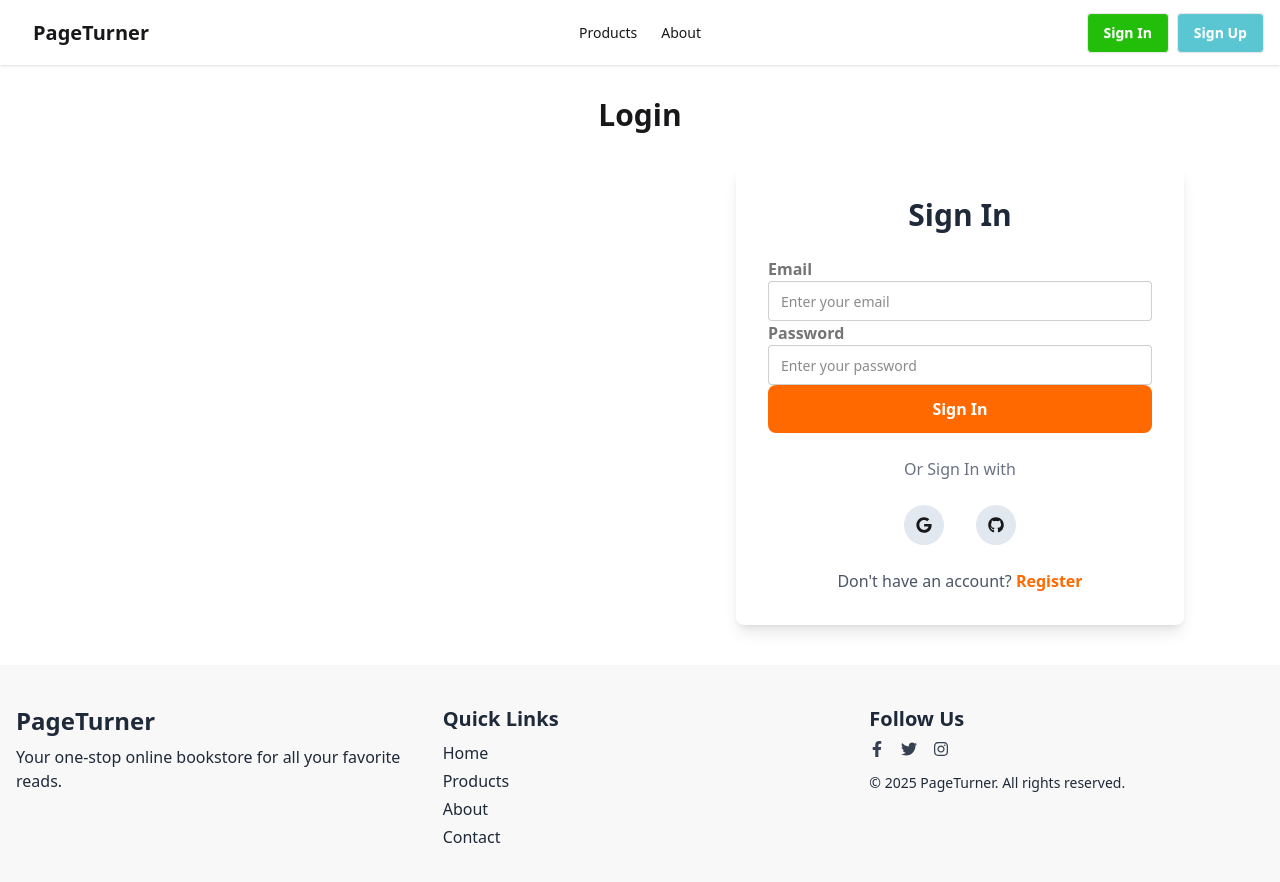
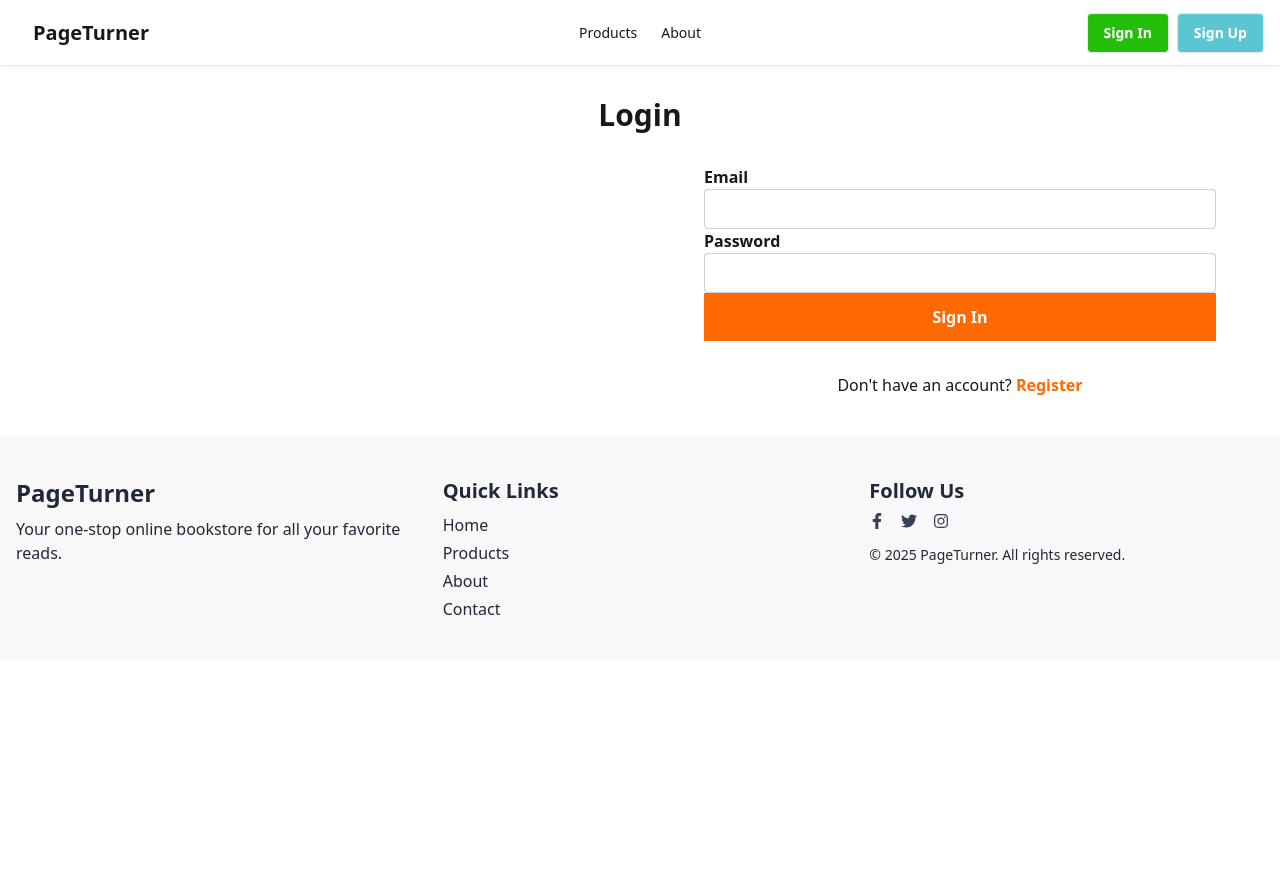
Before and after one commit to mehediakash01/next-project, a Next.js app: page /Login in a window 1280 px wide. Shown: the top 882 px of the page. After the commit the page ends 800 px from the top, so only its background shows below. Built offline with nearby package versions, Linux system fonts and the light colour scheme.

Commit message:
redirect user after successfully login

```diff
--- a/Component/LoginForm.jsx
+++ b/Component/LoginForm.jsx
@@ -1,89 +1,52 @@
 "use client";
 import React, { useState } from "react";
+import { signIn } from "next-auth/react";
 import Link from "next/link";
-import SocialLogin from "./SocialLogin";
+import { useRouter } from "next/router";
 
 export default function LoginForm() {
-  const [email, setEmail] = useState("");
-  const [password, setPassword] = useState("");
+  const [error, setError] = useState("");
   const [loading, setLoading] = useState(false);
 
   const handleSubmit = async (e) => {
     e.preventDefault();
     setLoading(true);
 
-    try {
-      const res = await fetch("/api/login", {
-        method: "POST",
-        headers: { "Content-Type": "application/json" },
-        body: JSON.stringify({ email, password }),
-      });
+    const email = e.target.email.value;
+    const password = e.target.password.value;
 
-      const data = await res.json();
+    const res = await signIn("credentials", {
 
-      if (res.ok) {
-        alert(`Welcome back, ${data.user.name}!`);
-        // TODO: redirect to dashboard or home
-      } else {
-        alert(data.message);
-      }
-    } catch (err) {
-      console.error("Login error:", err);
-      alert("Something went wrong!");
-    } finally {
-      setLoading(false);
+      email,
+      password,
+      callbackUrl:'/'
+    });
+
+    setLoading(false);
+
+    if (res.error) {
+      setError(res.error);
+    } else {
+      setError("");
+    routr
     }
   };
 
   return (
-    <form
-      onSubmit={handleSubmit}
-      className="w-full max-w-md bg-white p-8 rounded-lg shadow-lg space-y-6"
-    >
-      <h2 className="text-3xl font-bold text-center text-gray-800 mb-6">
-        Sign In
-      </h2>
-
+    <form onSubmit={handleSubmit} className="w-full max-w-lg space-y-8">
       <label className="form-control w-full">
-        <div className="label w-full">
-          <span className="label-text font-bold">Email</span>
-        </div>
-        <input
-          type="email"
-          placeholder="Enter your email"
-          className="input input-bordered w-full"
-          value={email}
-          onChange={(e) => setEmail(e.target.value)}
-          required
-        />
+        <span className="label-text font-bold">Email</span>
+        <input type="text" name="email" className="input input-bordered w-full" />
       </label>
-
       <label className="form-control w-full">
-        <div className="label w-full">
-          <span className="label-text font-bold">Password</span>
-        </div>
-        <input
-          type="password"
-          placeholder="Enter your password"
-          className="input input-bordered w-full"
-          value={password}
-          onChange={(e) => setPassword(e.target.value)}
-          required
-        />
+        <span className="label-text font-bold">Password</span>
+        <input type="password" name="password" className="input input-bordered w-full" />
       </label>
-
-      <button
-        type="submit"
-        disabled={loading}
-        className="w-full h-12 bg-orange-500 text-white font-bold rounded-lg hover:bg-orange-600 transition"
-      >
-        {loading ? "Signing In..." : "Sign In"}
+      {error && <p className="text-red-500">{error}</p>}
+      <button type="submit" className="w-full h-12 bg-orange-500 text-white font-bold">
+        {loading ? "Signing in..." : "Sign In"}
       </button>
-
-      <p className="text-center text-gray-500">Or Sign In with</p>
-      <SocialLogin />
-
-      <p className="text-center text-gray-600 mt-4">
+      <p className="text-center">
         Don't have an account?{" "}
         <Link href="/register" className="text-orange-500 font-bold">
           Register
--- a/app/api/auth/[...nextauth]/route.js
+++ b/app/api/auth/[...nextauth]/route.js
@@ -1,21 +1,40 @@
 import NextAuth from "next-auth";
+import CredentialsProvider from "next-auth/providers/credentials";
 import GoogleProvider from "next-auth/providers/google";
+import clientPromise from "@/lib/dbConnect";
+import bcrypt from "bcryptjs";
 
 export const authOptions = {
   providers: [
+    CredentialsProvider({
+      name: "Credentials",
+      credentials: {
+        email: { label: "Email", type: "text" },
+        password: { label: "Password", type: "password" },
+      },
+      async authorize(credentials) {
+        const client = await clientPromise;
+        const db = client.db("bookStore");
+        const usersCollection = db.collection("users");
+
+        const user = await usersCollection.findOne({ email: credentials.email });
+        if (!user) throw new Error("No user found");
+
+        const isPasswordValid = await bcrypt.compare(credentials.password, user.password);
+        if (!isPasswordValid) throw new Error("Incorrect password");
+
+        return { id: user._id, name: user.name, email: user.email };
+      },
+    }),
     GoogleProvider({
       clientId: process.env.GOOGLE_CLIENT_ID,
       clientSecret: process.env.GOOGLE_CLIENT_SECRET,
     }),
   ],
-  session: {
-    strategy: "jwt", // keeps sessions in JWT; no DB needed for now
-  },
-  pages: {
-    signIn: "/login", // points to your custom login page
-  },
+  session: { strategy: "jwt" },
+  pages: { signIn: "/Login" },
+  secret: process.env.NEXTAUTH_SECRET,
 };
 
 const handler = NextAuth(authOptions);
-
 export { handler as GET, handler as POST };
```
